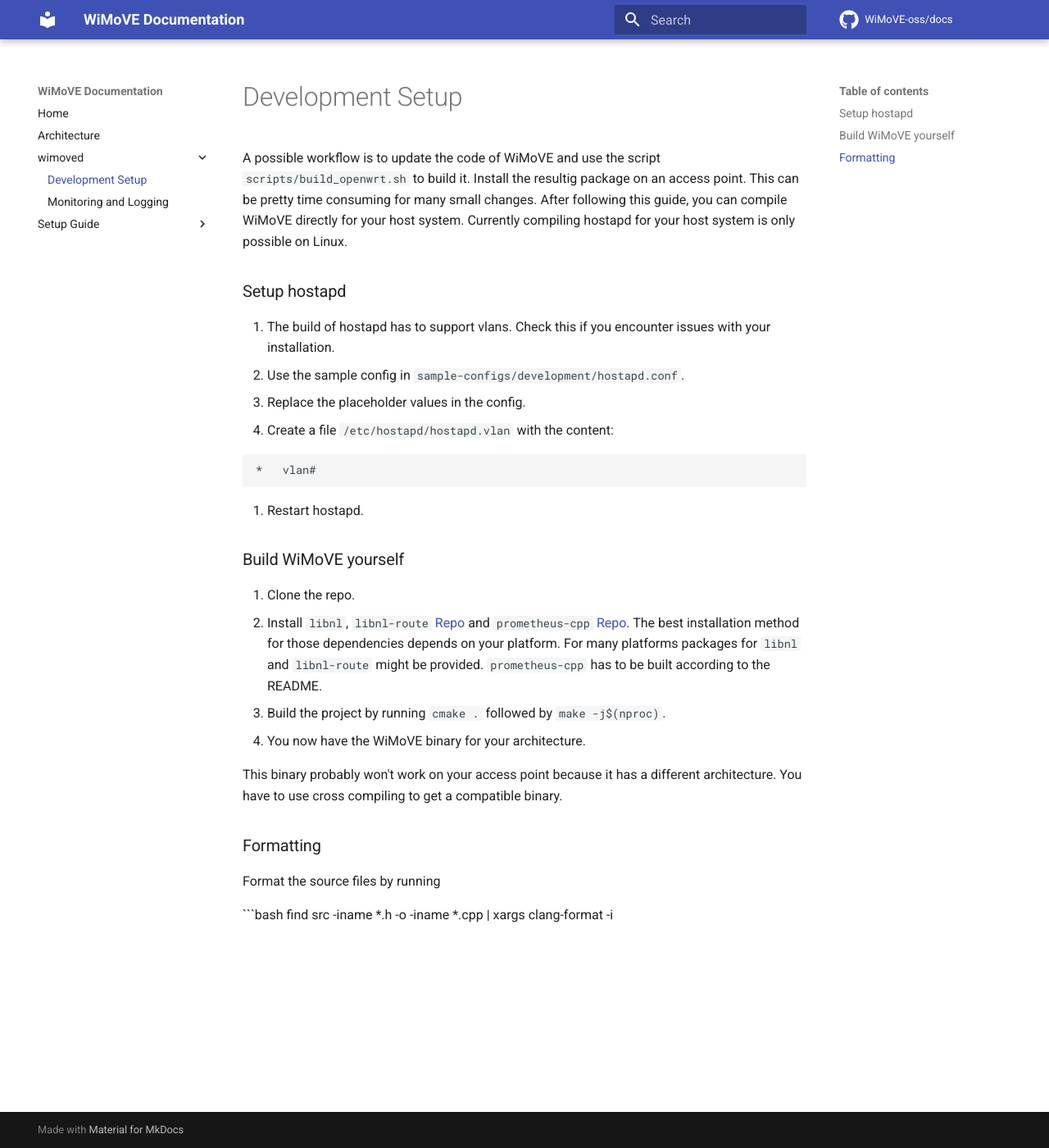
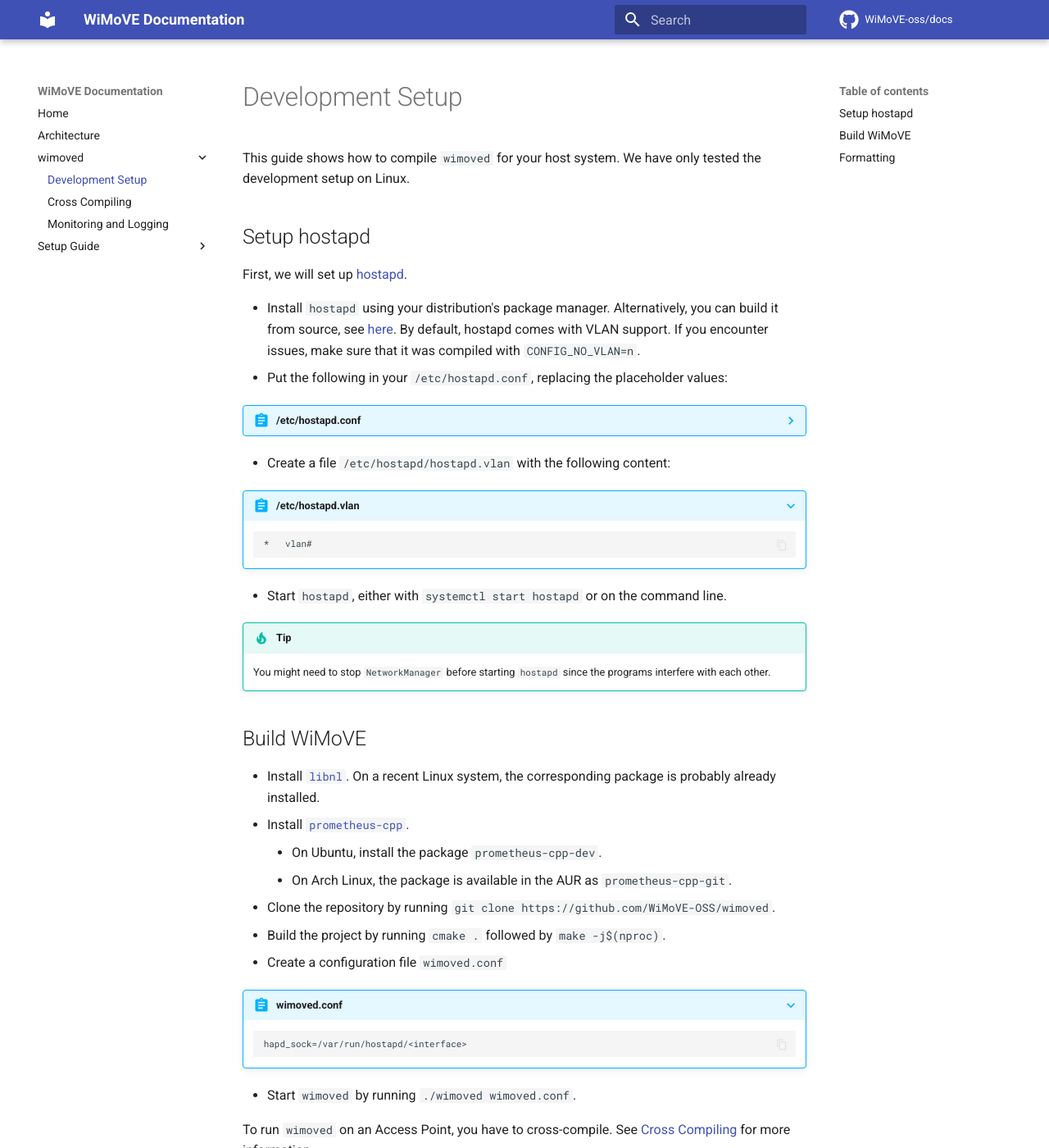
Before and after one commit to WiMoVE-OSS/docs, an MkDocs documentation site: the page built from docs/wimoved/development.md, in a window 1280 px wide and 1400 px high. Shown: the whole window at 82% size. Built offline with MkDocs 1.6.1 and Material for MkDocs 9.7.7, drawn with Linux system fonts in a browser that asks for light colours; comment, search, counter and statistics services are not loaded; some of the changed text lies outside the part shown.

Commit message:
Improve development setup guide

````diff
--- a/docs/wimoved/development.md
+++ b/docs/wimoved/development.md
@@ -1,30 +1,83 @@
 # Development Setup
 
-A possible workflow is to update the code of WiMoVE and use the script `scripts/build_openwrt.sh` to build it. Install the resultig package on an access point. This can be pretty time consuming for many small changes. After following this guide, you can compile WiMoVE directly for your host system. Currently compiling hostapd for your host system is only possible on Linux.
+This guide shows how to compile `wimoved` for your host system.
+We have only tested the development setup on Linux.
 
-### Setup hostapd
+## Setup hostapd
 
-1. The build of hostapd has to support vlans. Check this if you encounter issues with your installation.
-1. Use the sample config in `sample-configs/development/hostapd.conf`.
-1. Replace the placeholder values in the config.
-1. Create a file `/etc/hostapd/hostapd.vlan` with the content:
-```
-*   vlan#
-```
-5. Restart hostapd.
+First, we will set up [hostapd](https://w1.fi/).
 
-### Build WiMoVE yourself
+- Install `hostapd` using your distribution's package manager. Alternatively, you can build it from source, see [here](https://w1.fi/). By default, hostapd comes with VLAN support. If you encounter issues, make sure that it was compiled with `CONFIG_NO_VLAN=n`.
+- Put the following in your `/etc/hostapd.conf`, replacing the placeholder values:
 
-1. Clone the repo.
-1. Install `libnl`, `libnl-route` [Repo](https://github.com/thom311/libnl) and `prometheus-cpp` [Repo](https://github.com/jupp0r/prometheus-cpp). The best installation method for those dependencies depends on your platform. For many platforms packages for `libnl` and `libnl-route` might be provided. `prometheus-cpp` has to be built according to the README.
-1. Build the project by running `cmake .` followed by `make -j$(nproc)`.
-1. You now have the WiMoVE binary for your architecture.
+??? abstract "/etc/hostapd.conf"
 
-This binary probably won't work on your access point because it has a different architecture. You have to use cross compiling to get a compatible binary.
+    ```
+    interface=<interface>
+    ssid=<ssid>
+    ieee80211d=1
+    country_code=<Your country code>
+    hw_mode=g
+    ieee80211n=1
+    channel=6
+    beacon_int=1000
+    dtim_period=2
+    max_num_sta=255
+    rts_threshold=-1
+    fragm_threshold=-1
+    macaddr_acl=0
+    auth_algs=1
+    ignore_broadcast_ssid=0
+    wmm_enabled=0
+    eapol_key_index_workaround=0
+    eap_server=0
+    wpa=2
+    wpa_key_mgmt=WPA-PSK
+    rsn_pairwise=CCMP
+    wpa_passphrase=<Secret key>
+    per_sta_vif=1
+    vlan_file=/etc/hostapd/hostapd.vlan
+    ```
 
-### Formatting
+- Create a file `/etc/hostapd/hostapd.vlan` with the following content:
+
+???+ abstract "/etc/hostapd.vlan"
+
+    ```
+    *   vlan#
+    ```
+
+- Start `hostapd`, either with `systemctl start hostapd` or on the command line.
+
+!!! tip
+
+    You might need to stop `NetworkManager` before starting `hostapd` since the programs interfere with each other.
+
+## Build WiMoVE
+
+- Install [`libnl`](https://github.com/thom311/libnl). On a recent Linux system, the corresponding package is probably already installed.
+- Install [`prometheus-cpp`](https://github.com/jupp0r/prometheus-cpp).
+    - On Ubuntu, install the package `prometheus-cpp-dev`.
+    - On Arch Linux, the package is available in the AUR as `prometheus-cpp-git`.
+- Clone the repository by running `git clone https://github.com/WiMoVE-OSS/wimoved`.
+- Build the project by running `cmake .` followed by `make -j$(nproc)`.
+- Create a configuration file `wimoved.conf`
+
+???+ abstract "wimoved.conf"
+
+    ```
+    hapd_sock=/var/run/hostapd/<interface>
+    ```
+
+- Start `wimoved` by running `./wimoved wimoved.conf`.
+
+To run `wimoved` on an Access Point, you have to cross-compile.
+See [Cross Compiling](./cross_compiling.md) for more information.
+
+## Formatting
 
 Format the source files by running
 
-```bash
+```sh
 find src -iname *.h -o -iname *.cpp | xargs clang-format -i
+```
--- a/mkdocs.yml
+++ b/mkdocs.yml
@@ -7,6 +7,7 @@
   features:
     - navigation.instant
     - navigation.indexes
+    - content.code.copy
   icon:
     repo: fontawesome/brands/github
 nav:
@@ -16,6 +17,7 @@
   - wimoved:
     - wimoved/index.md
     - Development Setup: wimoved/development.md
+    - Cross Compiling: wimoved/cross_compiling.md
     - Monitoring and Logging: wimoved/monitoring_and_logging.md
   - Setup Guide:
     - setup/index.md
@@ -24,3 +26,6 @@
     - Route Reflector: setup/route_reflector.md
 markdown_extensions:
   - footnotes
+  - admonition
+  - pymdownx.details
+  - pymdownx.superfences
````
Also changed, not shown: docs/wimoved/cross_compiling.md (added, +1 -0 lines).
